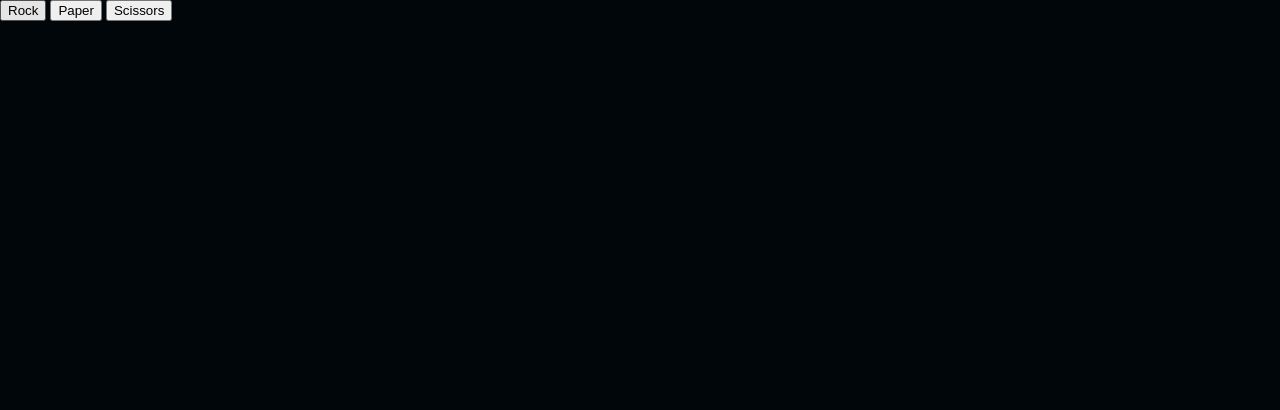
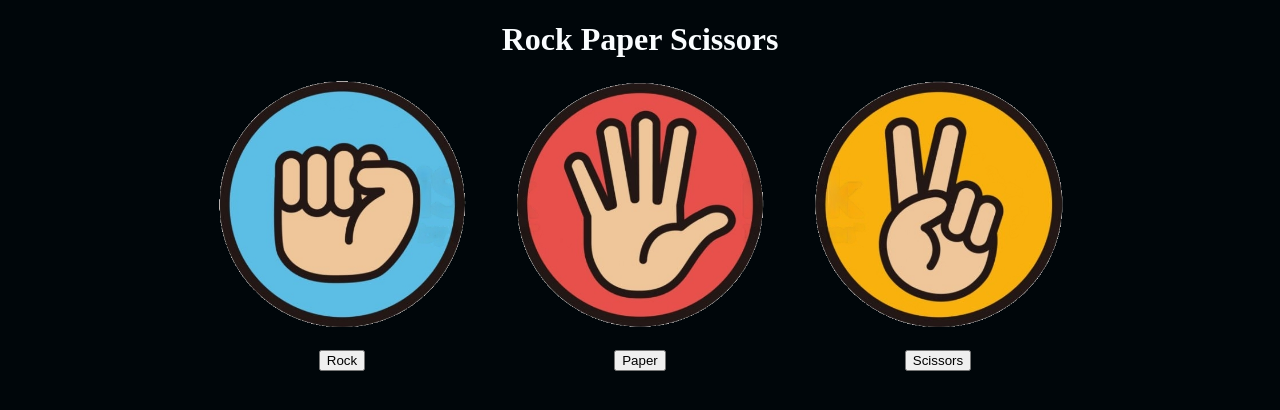
Before and after one commit to BradleyGam/odin-rock-paper-scissors, a plain HTML site: page index.html in a window 1280 px wide. Drawn offline with Linux system fonts and the light colour scheme.

Commit message:
feat: center and add images for options

```diff
--- a/index.html
+++ b/index.html
@@ -9,10 +9,22 @@
     <link rel="stylesheet" href="style.css">
 </head>
 <body>
-    <div class="buttons">
-        <button id="rock">Rock</button>
-        <button id="paper">Paper</button>
-        <button id="scissors">Scissors</button>
+    <header>
+        <h1>Rock Paper Scissors</h1>
+    </header>
+    <div class="play-controls">
+        <div class="button-container">
+            <img src="images/Rock.png" width="250px" height="250px">
+            <button class="button" id="rock">Rock</button>
+        </div>
+        <div class="button-container">
+            <img src="images/Paper.png" width="250px" height="250px">
+            <button class="button" id="paper">Paper</button>
+        </div>
+        <div class="button-container">
+            <img src="images/Scissors.png" width="250px" height="250px">
+            <button class="button" id="scissors">Scissors</button>
+        </div>
     </div>
 </body>
 </html>
--- a/style.css
+++ b/style.css
@@ -11,3 +11,24 @@ html, body {
   background-color: #00060a;
   color: #fafdff;
 }
+
+header {
+    text-align: center;
+}
+
+.play-controls {
+    display: flex;
+    gap: 48px;
+    justify-content: center;
+}
+
+.button-container {
+    display: flex;
+    flex-direction: column;
+    gap: 20px;
+    align-items: center;
+}
+
+.button {
+
+}
```
